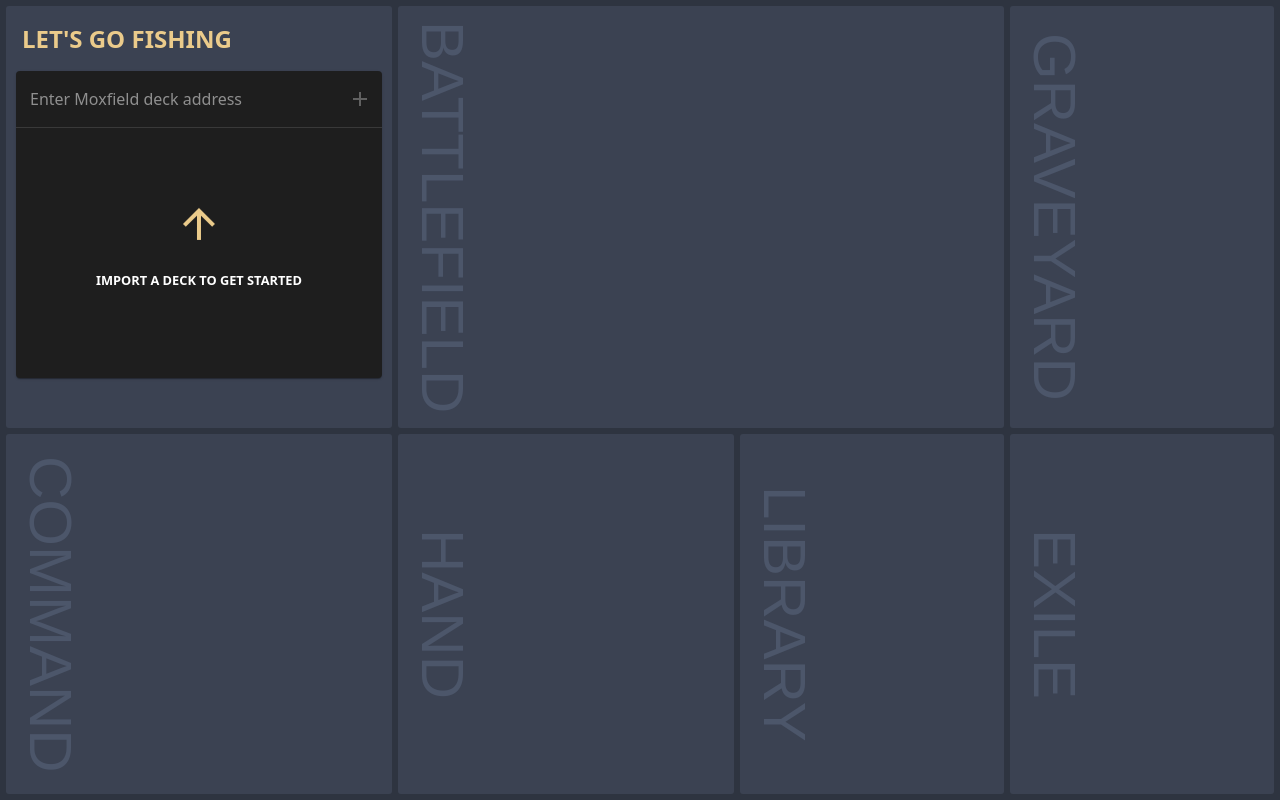
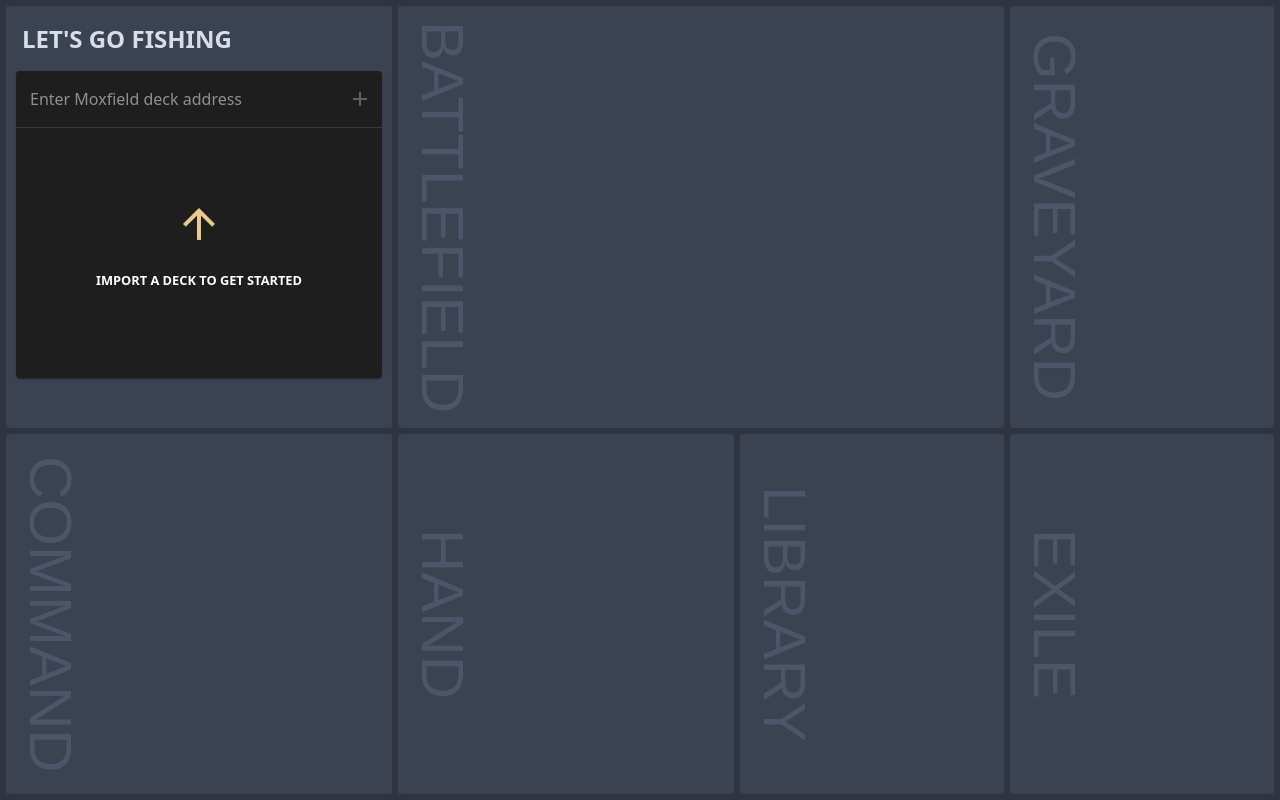
Before and after one commit to avocadianmage/lets-go-fishing, a React (Create React App) app in the folder client/: page / in a window 1280 px wide. Built offline with nearby package versions, Linux system fonts and the light colour scheme.

Commit message:
title color change

```diff
--- a/client/src/App.css
+++ b/client/src/App.css
@@ -25,7 +25,7 @@ h6 {
 
 h1 {
     font-size: 1.5em;
-    color: var(--nord13);
+    color: var(--nord4);
 }
 
 h6 {
```
